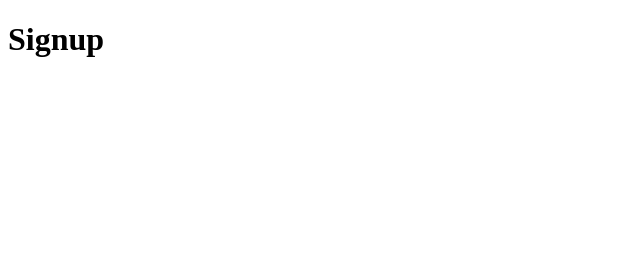
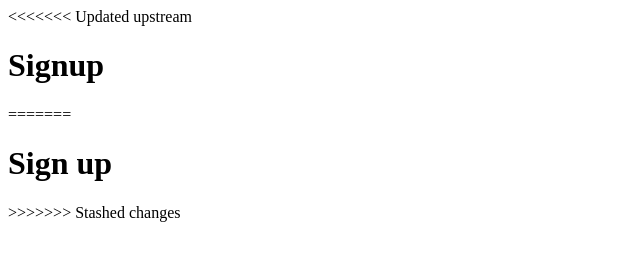
Before and after one commit to TranDangKhoi/git-zero-to-hero, a plain HTML site: page signup.html in a window 1280 px wide. Shown: the whole page, without its empty margins (0-640 px from the left). Drawn offline with Linux system fonts and the light colour scheme.

Commit message:
:+1: Update

```diff
--- a/signup.html
+++ b/signup.html
@@ -7,6 +7,10 @@
     <title>Document</title>
   </head>
   <body>
+<<<<<<< Updated upstream
     <h1>Signup</h1>
+=======
+    <h1>Sign up</h1>
+>>>>>>> Stashed changes
   </body>
 </html>
```
